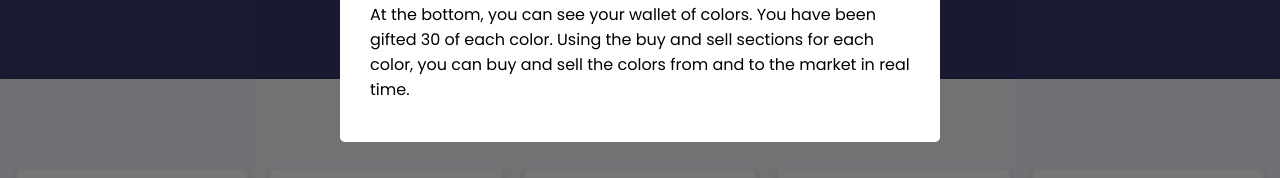
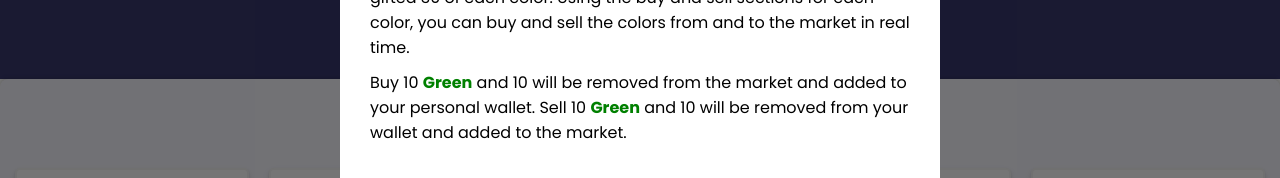
Before and after one commit to leavemydogalone/color-stock, a Next.js app: page / in a window 1280 px wide. Shown: the part 499-677 px from the top of the page. Built offline with nearby package versions, Linux system fonts and the light colour scheme; no server answers; the database is empty.

Commit message:
updated instructions

```diff
--- a/components/PopUp.js
+++ b/components/PopUp.js
@@ -37,6 +37,13 @@ export default function PopUp({ popUpVisible, setPopUpVisible }) {
           30 of each color. Using the buy and sell sections for each color, you
           can buy and sell the colors from and to the market in real time.
         </p>
+        <p className={styles.text}>
+          Buy 10 <strong style={{ color: "var(--color-green)" }}>Green</strong>{" "}
+          and 10 will be removed from the market and added to your personal
+          wallet. Sell 10{" "}
+          <strong style={{ color: "var(--color-green)" }}>Green</strong> and 10
+          will be removed from your wallet and added to the market.
+        </p>
       </section>
     </div>
   );
```
